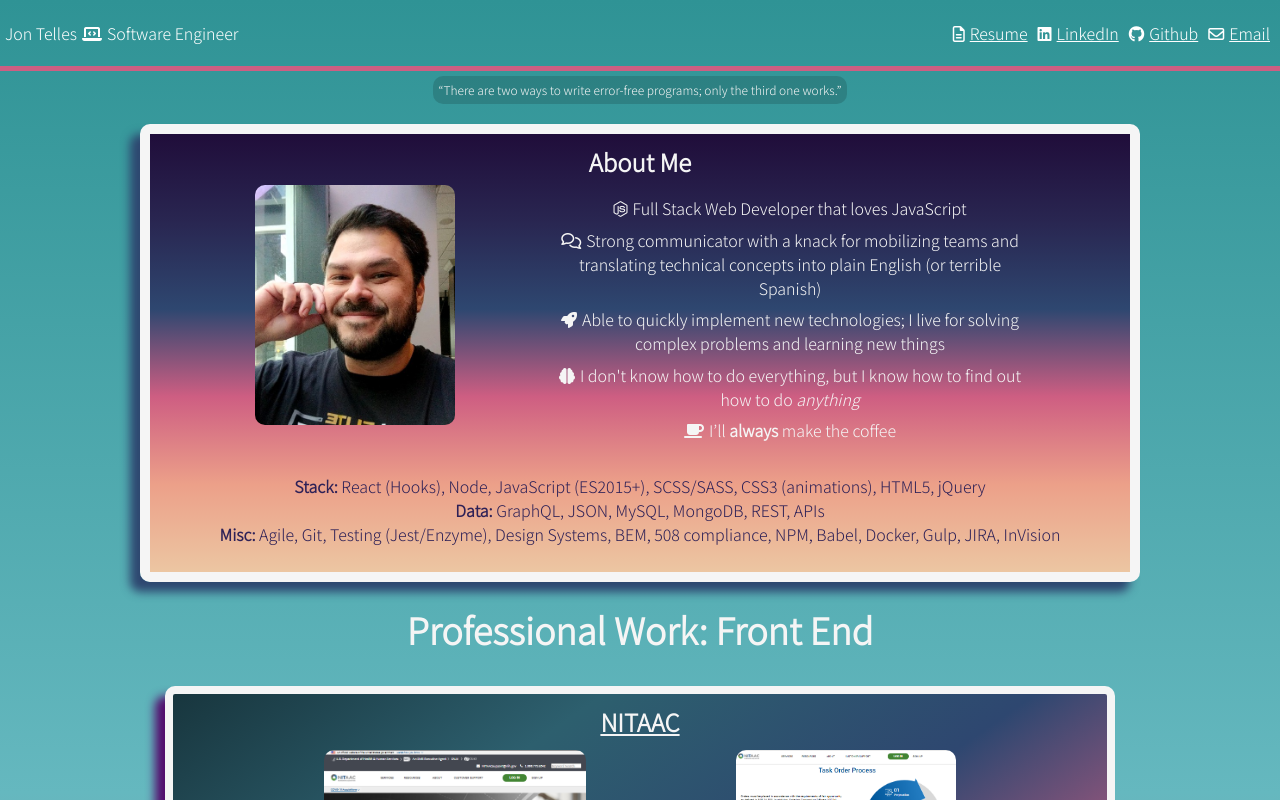
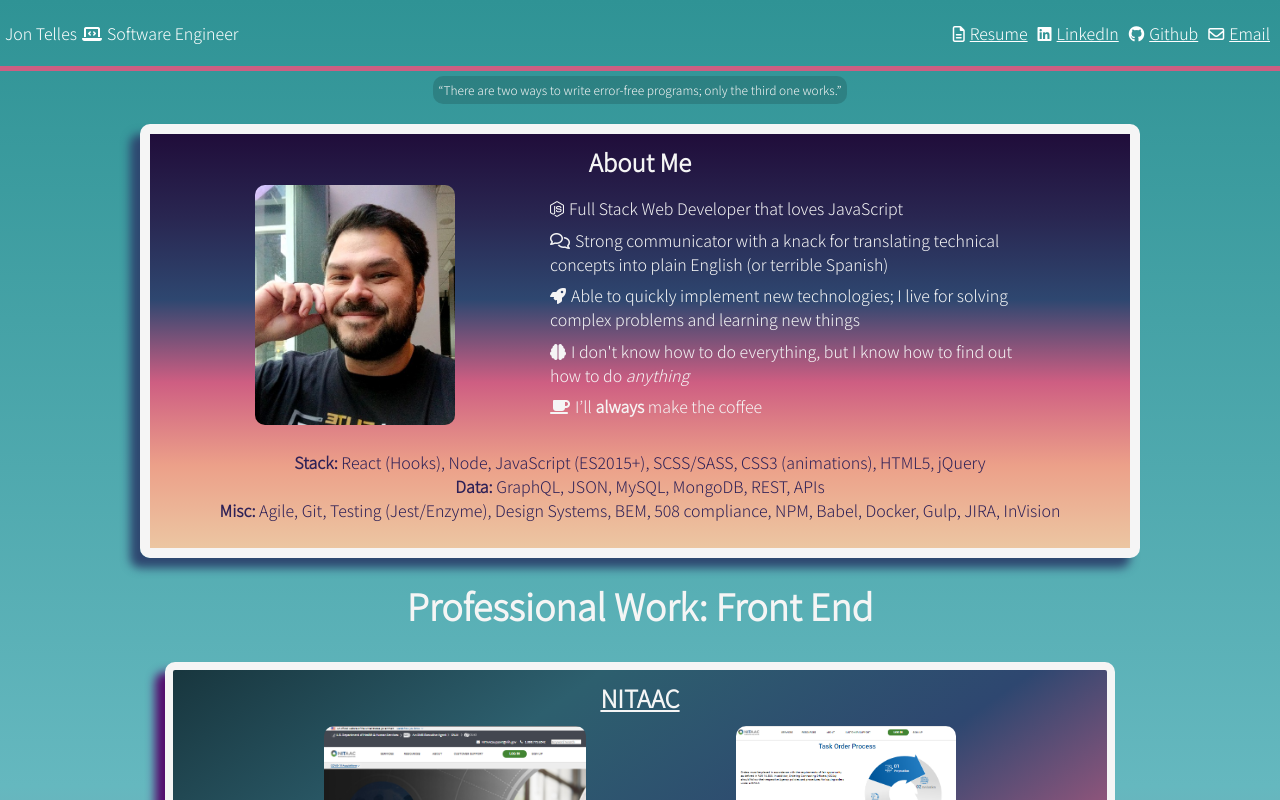
Before and after one commit to Jongtelles/jongtelles.github.io, a React (Create React App) app: page / in a window 1280 px wide. Shown: the top 800 px of the page. Built offline with nearby package versions, Linux system fonts and the light colour scheme.

Commit message:
left-aligned bullets, edited content

```diff
--- a/src/App.css
+++ b/src/App.css
@@ -207,6 +207,10 @@ ul {
 
 .about--list-container {
   flex-basis: 50%;
+}
+
+.about--list {
+  text-align: left;
 }
 
 .about--list li {
--- a/src/components/About.js
+++ b/src/components/About.js
@@ -15,8 +15,7 @@ function About() {
             </li>
             <li>
               <i className='far fa-comments'></i>
-              Strong communicator with a knack for mobilizing teams and
-              translating technical concepts into plain English (or terrible Spanish)
+              Strong communicator with a knack for translating technical concepts into plain English (or terrible Spanish)
             </li>
             <li>
               <i className='fas fa-rocket'></i>
```
